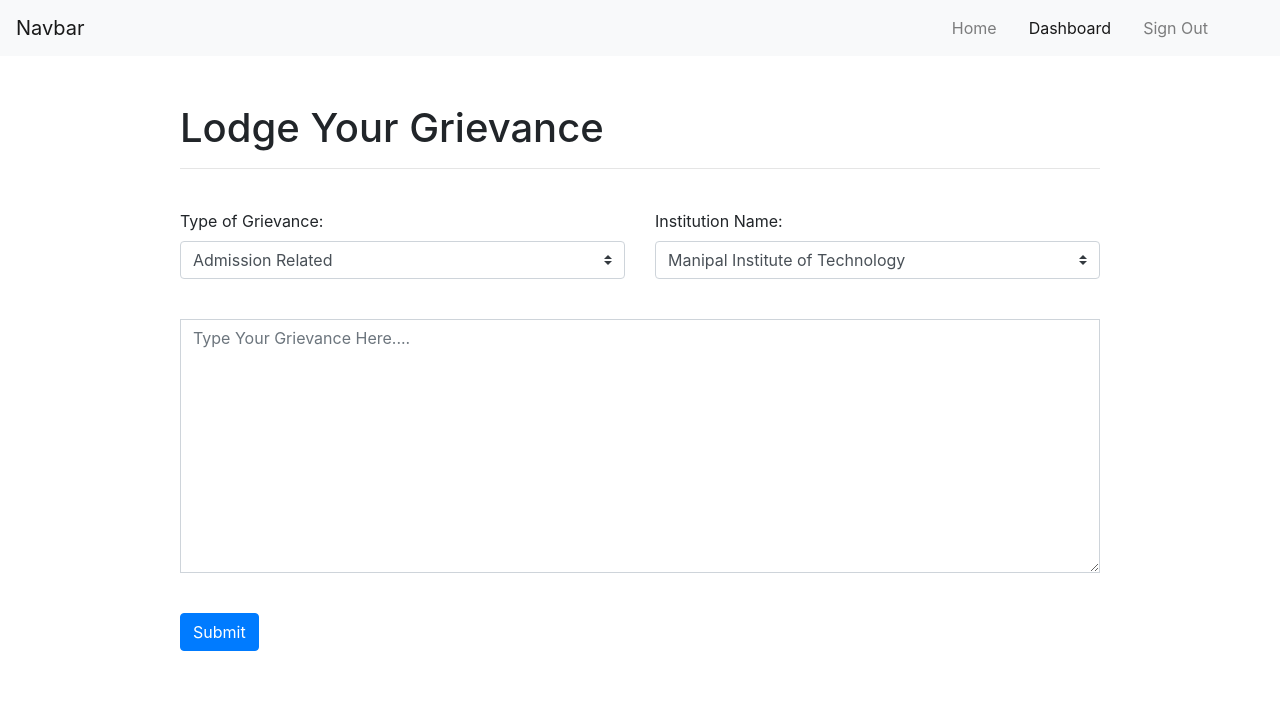
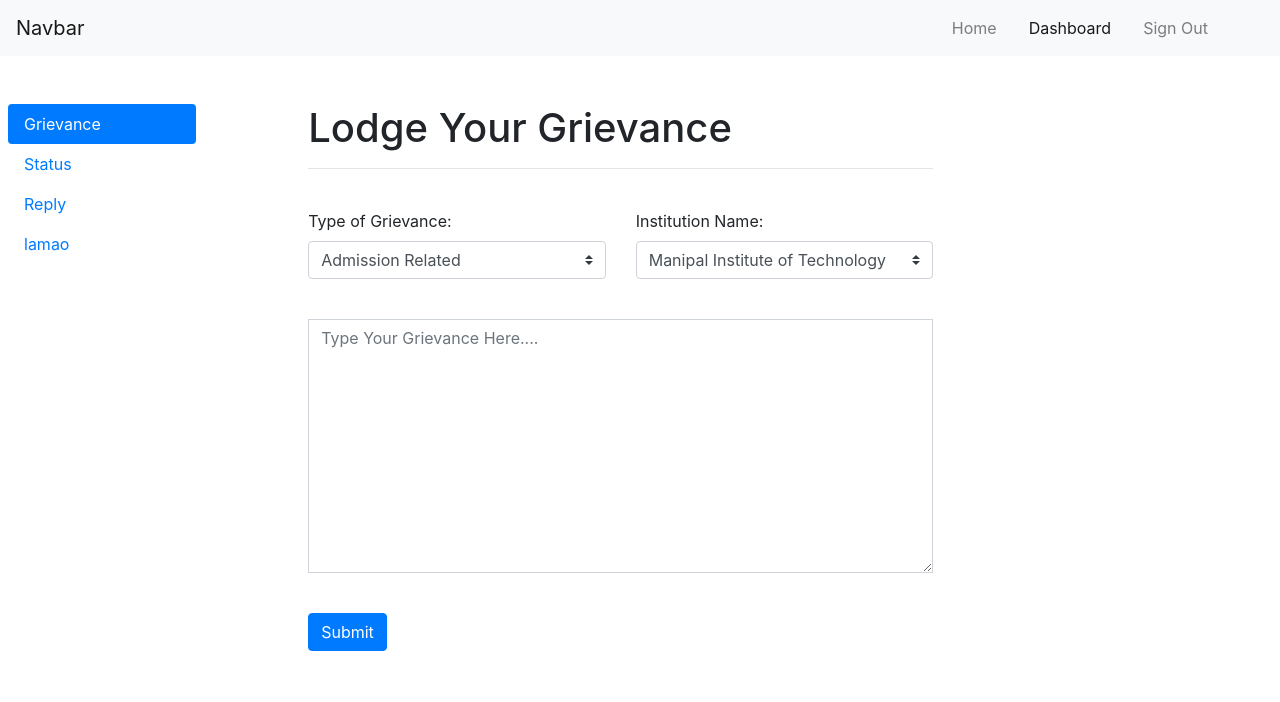
Before and after one commit to MidhunPramod/Smart-India-Hackathon, a plain HTML site: page main.html in a window 1280 px wide. Drawn offline with nearby package versions, Linux system fonts and the light colour scheme.

Commit message:
sidenavbar-added2.0

```diff
--- a/main.css
+++ b/main.css
@@ -1,8 +1,12 @@
-h1 {
+html
+{
+    overflow-x: hidden;
+}
+/*h1 {
     text-align: center;
 }
 
 form {
     width: 500px;
     margin: auto;
-}
+}*/
--- a/main.html
+++ b/main.html
@@ -8,7 +8,7 @@
     <link rel="stylesheet" href="https://stackpath.bootstrapcdn.com/bootstrap/4.4.1/css/bootstrap.min.css"
         integrity="sha384-Vkoo8x4CGsO3+Hhxv8T/Q5PaXtkKtu6ug5TOeNV6gBiFeWPGFN9MuhOf23Q9Ifjh" crossorigin="anonymous">
     <!-- <link rel="stylesheet" href="font-awesome.min.css" /> -->
-    <link rel="stylesheet" href="main.html">
+    <link rel="stylesheet" href="main.css">
     <title>Document</title>
 </head>
 
@@ -34,16 +34,30 @@
             </ul>
         </div>
     </nav>
-    <div class="container">
-        <form class="mt-5">
+    <div class="row custom-row">
+        <div class="col-2 mt-5 ml-2">
+          <div class="nav flex-column nav-pills" id="v-pills-tab" role="tablist" aria-orientation="vertical">
+            <a class="nav-link active" id="v-pills-home-tab" data-toggle="pill" href="#v-pills-home" role="tab"
+              aria-controls="v-pills-home" aria-selected="true">Grievance</a>
+            <a class="nav-link" id="v-pills-profile-tab" data-toggle="pill" href="#v-pills-profile" role="tab"
+              aria-controls="v-pills-profile" aria-selected="false">Status</a>
+            <a class="nav-link" id="v-pills-messages-tab" data-toggle="pill" href="#v-pills-messages" role="tab"
+              aria-controls="v-pills-messages" aria-selected="false">Reply</a>
+            <a class="nav-link" id="v-pills-settings-tab" data-toggle="pill" href="#v-pills-settings" role="tab"
+              aria-controls="v-pills-settings" aria-selected="false">lamao</a>
+          </div>
+        </div>
+        <div class="col-9">
+          <div class="tab-content" id="v-pills-tabContent">
+            <div class="tab-pane fade show active" id="v-pills-home" role="tabpanel" aria-labelledby="v-pills-home-tab"> <form class="mt-5">
                 <div class="mt-5 row">
-                <div class="col-sm-10 offset-sm-1">
+                    <div class="col-sm-8 offset-sm-1">
                         <h1>Lodge Your Grievance</h1>
                         <hr>
                     </div>
                 </div>
                 <div class="row">
-                <div class="form-group mt-4 col-sm-5 offset-sm-1">
+                    <div class="form-group mt-4 col-sm-4 offset-sm-1">
                         <label for="grievance">Type of Grievance:</label>
                         <select class="browser-default custom-select" id="grievance">
                             <option value="1" selected>Admission Related</option>
@@ -51,7 +65,7 @@
                             <option value="3">Hostel Related</option>
                         </select>
                     </div>
-                <div class="form-group mt-4 col-sm-5">
+                    <div class="form-group mt-4 col-sm-4">
                         <label for="institution">Institution Name:</label>
                         <select class="browser-default custom-select" id="institution">
                             <option selected>Manipal Institute of Technology</option>
@@ -61,7 +75,7 @@
                     </div>
                 </div>
                 <div class="row mt-4">
-                <div class="form-group col-sm-10 offset-sm-1">
+                    <div class="form-group col-sm-8 offset-sm-1">
                         <textarea class="form-control rounded-0" id="exampleFormControlTextarea2" rows="10"
                             placeholder="Type Your Grievance Here...."></textarea>
                     </div>
@@ -71,7 +85,15 @@
                         <button class="btn btn-primary" type="submit">Submit</button>
                     </div>
                 </div>
-        </form>
+            </form></div>
+            <div class="tab-pane fade" id="v-pills-profile" role="tabpanel" aria-labelledby="v-pills-profile-tab">...</div>
+            <div class="tab-pane fade" id="v-pills-messages" role="tabpanel" aria-labelledby="v-pills-messages-tab">...</div>
+            <div class="tab-pane fade" id="v-pills-settings" role="tabpanel" aria-labelledby="v-pills-settings-tab">...</div>
+          </div>
+        </div>
+      </div>
+    <div class="container">
+
     </div>
 
     <script src="https://code.jquery.com/jquery-3.4.1.slim.min.js"
```
Lines whose indentation alone changed are shown as unchanged.
